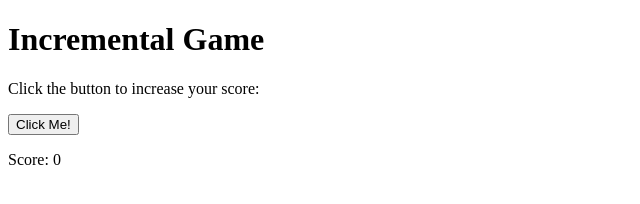
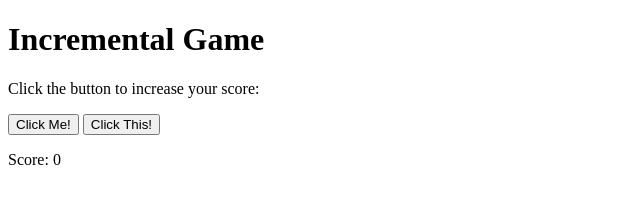
Before and after one commit to playingball9000/tincremental_game, a website with bundled scripts: page index.html in a window 1280 px wide. Shown: the whole page, without its empty margins (0-640 px from the left). Built offline with nearby package versions, Linux system fonts and the light colour scheme.

Commit message:
new button

```diff
--- a/index.html
+++ b/index.html
@@ -12,6 +12,7 @@
   <h1>Incremental Game</h1>
   <p>Click the button to increase your score:</p>
   <button id="clickButton">Click Me!</button>
+  <button id="clickButton2">Click This!</button>
   <p id="score">Score: 0</p>
 
   <!-- Include your TypeScript file -->
```
